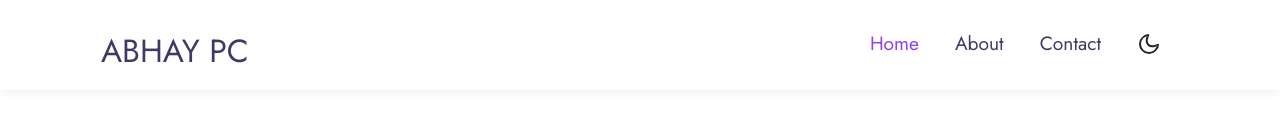
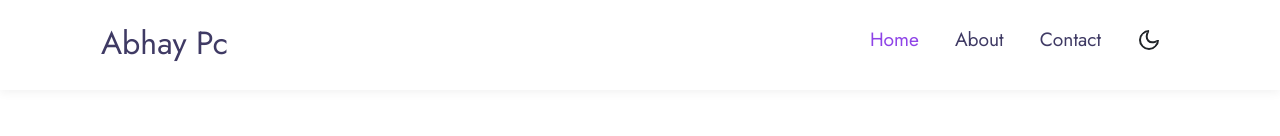
Before and after one commit to Abhaypc112/Abhay-s-Static-website, a plain HTML site: page index.html in a window 1280 px wide. Shown: the top 136 px of the page. Drawn offline with nearby package versions, Linux system fonts and the light colour scheme.

Commit message:
Update index.html

```diff
--- a/index.html
+++ b/index.html
@@ -24,7 +24,7 @@
   <div class="container">
       <nav class="navbar navbar-expand-lg stroke">
           <a class="navbar-brand" href="index.html">
-               <h2 class="pt-4"> ABHAY PC </h2>
+               <h2 class="pt-3"> Abhay pc </h2>
           </a>
           <!-- if logo is image enable this
       <a class="navbar-brand" href="#index.html">
```
